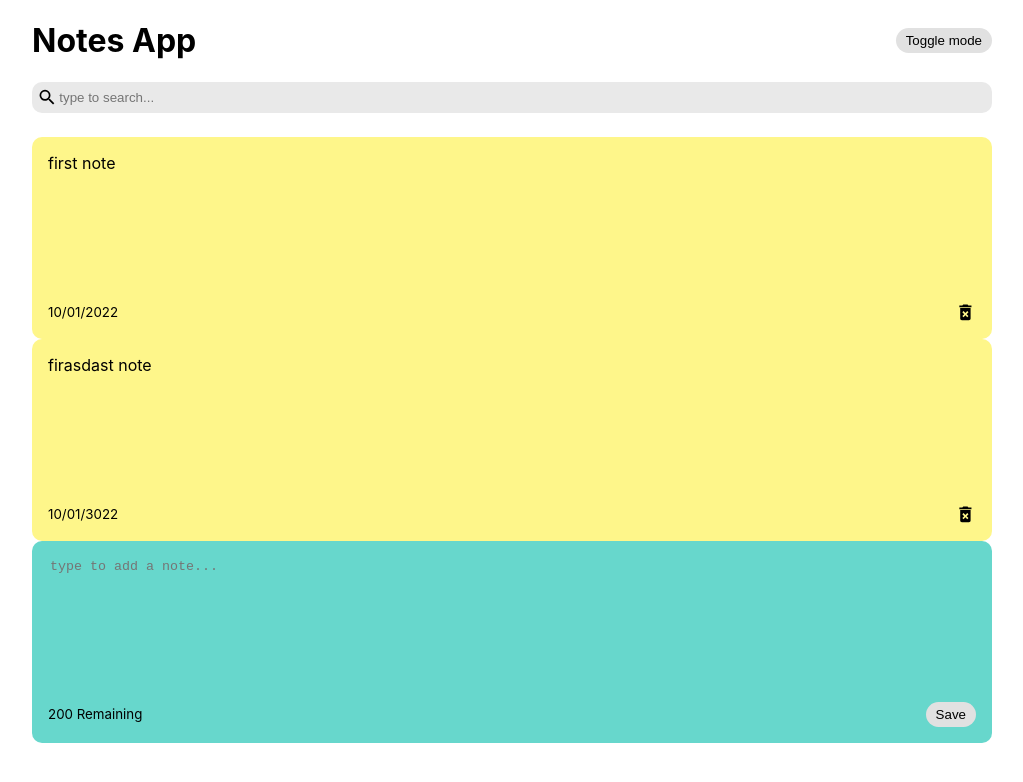
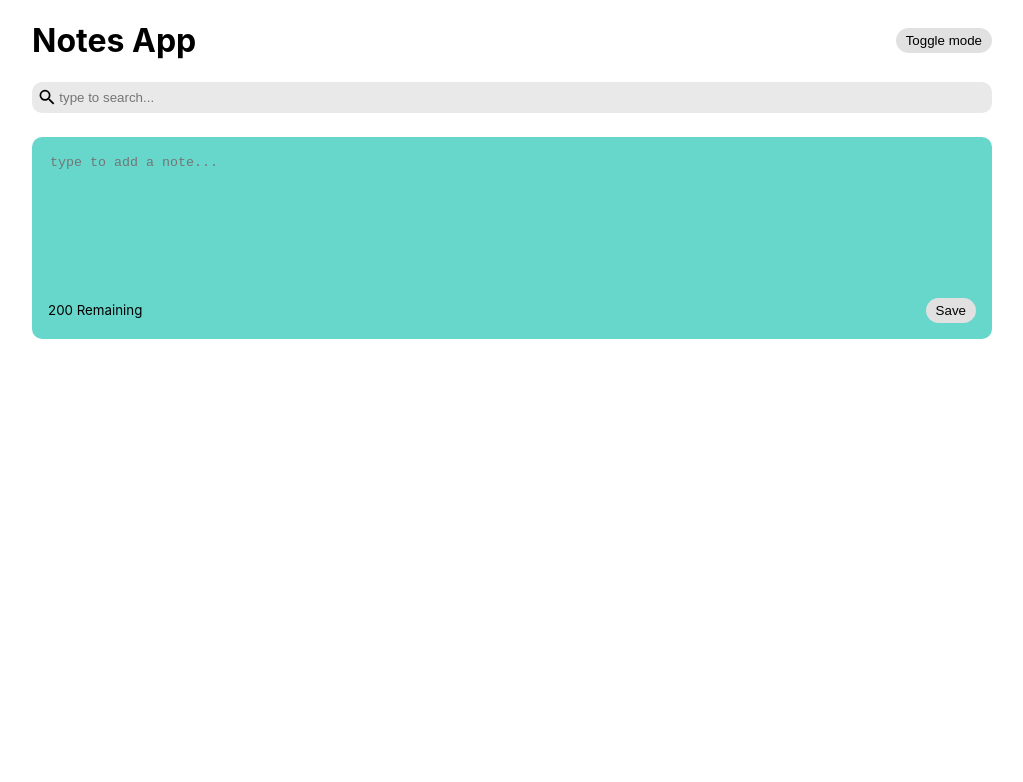
Before and after one commit to felipendelicia/notes-app-react, a React (Create React App) app: page / in a window 1280 px wide. Shown: the top 782 px of the page, without its empty margins (128-1151 px from the left). Built offline with nearby package versions, Linux system fonts and the light colour scheme.

Commit message:
local storage

```diff
--- a/src/App.js
+++ b/src/App.js
@@ -1,23 +1,28 @@
 import NoteList from "./components/NoteList"
-import { useState } from "react"
+import { useEffect, useState } from "react"
 import { nanoid } from "nanoid"
 import Search from "./components/Search"
 import Header from "./components/Header"
 
 const App = () => {
-  const [notes, setNotes] = useState([{
-    id: nanoid(),
-    text: "first note",
-    date: "10/01/2022"
-  }, {
-    id: nanoid(),
-    text: "firasdast note",
-    date: "10/01/3022"
-  }])
+  const [notes, setNotes] = useState([])
 
   const [searchText, setSearchText] = useState("")
 
   const [darkMode, setDarkMode] = useState(false)
+
+  useEffect(()=>{
+    const savedNotes = JSON.parse(localStorage.getItem("react-note-app-data"))
+
+    if (savedNotes) {
+      setNotes(savedNotes)
+    }
+
+  },[])
+
+  useEffect(()=>{
+    localStorage.setItem("react-note-app-data", JSON.stringify(notes))
+  }, [notes])
 
   const addNote = (text) => {
     const date = new Date()
```
Also changed, not shown: src/index.css (line endings or trailing spaces).
